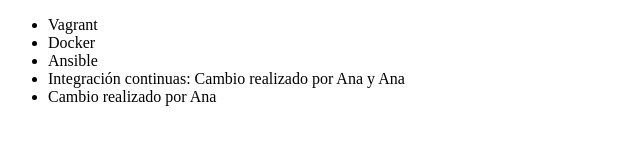
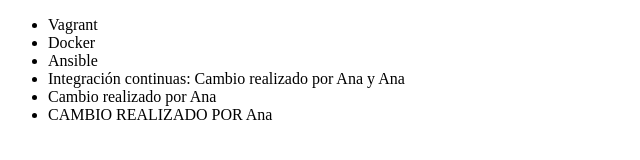
Before and after one commit to Cristian-Nina/Alura-Git, a plain HTML site: page index.html in a window 1280 px wide. Shown: the whole page, without its empty margins (0-640 px from the left). Drawn offline with Linux system fonts and the light colour scheme.

Commit message:
Agregando lineas por ana

```diff
--- a/index.html
+++ b/index.html
@@ -14,6 +14,7 @@
         <li> Ansible </li>
         <li> Integración continuas: Cambio realizado por Ana y Ana</li>
         <li>Cambio realizado por Ana</li>
+        <li>CAMBIO REALIZADO POR Ana</li>
     </ul>
 
 </body>
```
